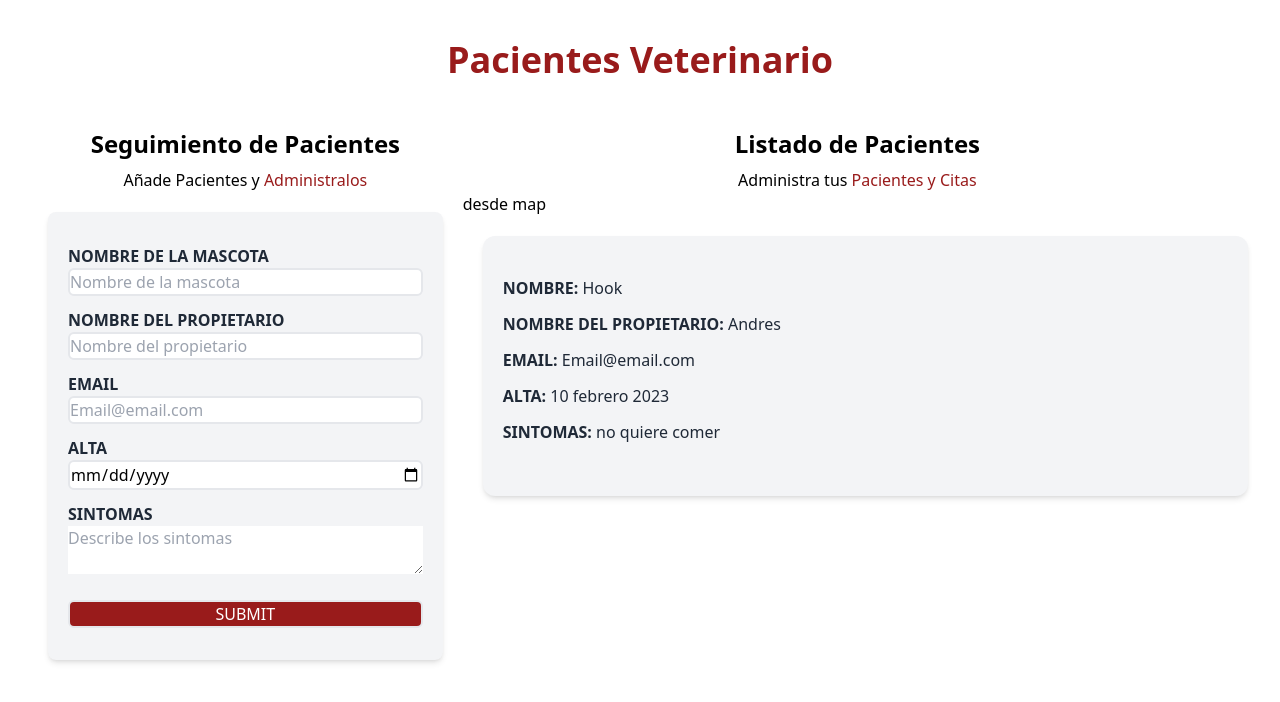
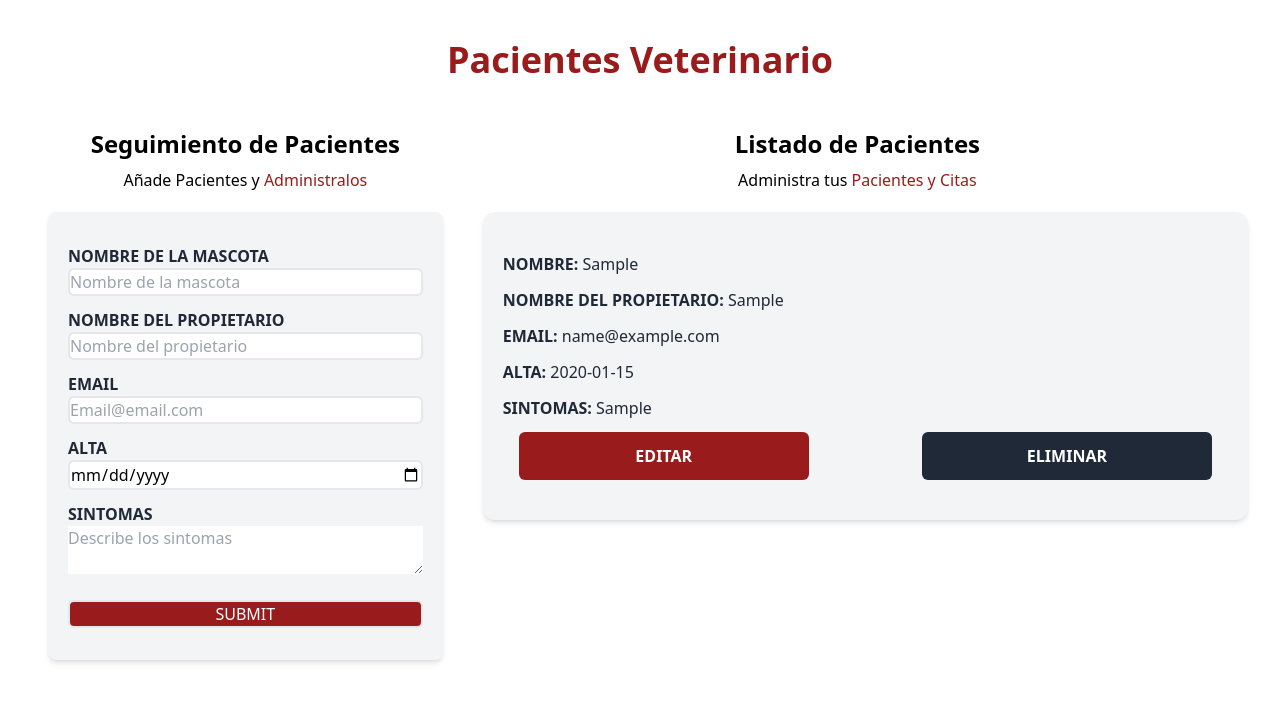
Before and after one commit to kimberlynbriceno/practicaReact, a React (Create React App) app in the folder practicareactnext/: page / in a window 1280 px wide. Both pictures are taken after typing "Sample", "Sample", "name@example.com", "2020-01-15", "Sample" into the empty fields and a click on the input 245 px from the left and 614 px from the top of the page. Shown: the top 702 px of the page. Built offline with nearby package versions, Linux system fonts and the light colour scheme.

Commit message:
cardPacientes

```diff
--- a/practicareactnext/src/App.js
+++ b/practicareactnext/src/App.js
@@ -7,6 +7,7 @@ import Pacientes from "./components/Pacientes";
 function App() {
 
       const [pacientes, setPacientes] = useState([]);
+      const [paciente, setPaciente] = useState({})
 
 
   return (
@@ -17,10 +18,13 @@ function App() {
      <div className="mt-12 md:flex">
      <Formulario
      pacientes={pacientes}
-     setPacientes={setPacientes}  />
+     setPacientes={setPacientes}
+     paciente={paciente}
+     />
 
      <Listado
-     pacientes={pacientes}/>
+     pacientes={pacientes }
+     setPaciente={setPaciente}/>
      </div>
     </div>
   );
--- a/practicareactnext/src/components/Formulario.js
+++ b/practicareactnext/src/components/Formulario.js
@@ -4,7 +4,7 @@ import Pacientes from "./Pacientes"
 
 
 
-function Formulario ({pacientes, setPacientes}) {
+function Formulario ({pacientes, setPacientes, paciente}) {
     const [nombre, setNombre] = useState("")
     const [nombrePropietario, setNombrePropietario] = useState("")
     const [email, setEmail] = useState("")
@@ -12,6 +12,18 @@ function Formulario ({pacientes, setPacientes}) {
     const [sintomas, setSintomas] = useState("")
 
     const [error, setError] = useState(false)
+
+    console.log(paciente)
+
+    const generarId = () => {
+        const random = Math.random().toString(36).substring(2)
+        const fecha = Date.now().toString(32)
+        return(
+            random + fecha
+        )
+    }
+
+
 
     const handleSubmit = (e) => {
         e.preventDefault()
@@ -30,7 +42,8 @@ function Formulario ({pacientes, setPacientes}) {
                 nombrePropietario,
                 email,
                 alta,
-                sintomas
+                sintomas,
+                id : generarId()
 
             }
             setPacientes([...pacientes, objetoPacientes])
--- a/practicareactnext/src/components/Listado.js
+++ b/practicareactnext/src/components/Listado.js
@@ -1,7 +1,7 @@
 import Pacientes from "./Pacientes";
 
 
-function Listado ({pacientes}) {
+function Listado ({pacientes, setPaciente}) {
 //   console.log(pacientes)
 
     return (
@@ -10,16 +10,19 @@ function Listado ({pacientes}) {
             <p className="text-ld text-center mt-2">Administra tus {""} <span className="text-red-800 text-bold">Pacientes y Citas</span></p>
 
 
-        {pacientes.map( (pacientes) => {
+        {pacientes.map( pacientes => {
 
              return(
-                    <h1>desde map</h1>
+                <Pacientes
+                key={pacientes.id}
+                pacientes={pacientes}
+                setPaciente={setPaciente}/>
                 )
 
         }
          )}
 
-        <Pacientes/>
+
 
 
         </div>
--- a/practicareactnext/src/components/Pacientes.js
+++ b/practicareactnext/src/components/Pacientes.js
@@ -1,21 +1,33 @@
-function Pacientes () {
+function Pacientes ({pacientes,setPaciente}) {
+    console.log(pacientes)
+
     return (
         <div className="bg-gray-100 shadow-md px-5 py-10 rounded-xl m-5 mr-1 ">
         <p className="font-bold mb-3 text-gray-800 uppercase"
         >Nombre: {""} <span
-        className="font-normal normal-case">Hook</span></p>
+        className="font-normal normal-case">{pacientes.nombre}</span></p>
         <p className="font-bold mb-3 text-gray-800 uppercase"
         >Nombre del Propietario: {""} <span
-        className="font-normal normal-case">Andres</span></p>
+        className="font-normal normal-case">{pacientes.nombrePropietario}</span></p>
         <p className="font-bold mb-3 text-gray-800 uppercase"
         >Email: {""} <span
-        className="font-normal normal-case">Email@email.com</span></p>
+        className="font-normal normal-case">{pacientes.email}</span></p>
         <p className="font-bold mb-3 text-gray-800 uppercase"
         >Alta: {""} <span
-        className="font-normal normal-case">10 febrero 2023</span></p>
+        className="font-normal normal-case">{pacientes.alta}</span></p>
         <p className="font-bold mb-3 text-gray-800 uppercase"
         >Sintomas: {""} <span
-        className="font-normal normal-case">no quiere comer</span></p>
+        className="font-normal normal-case">{pacientes.sintomas}</span></p>
+
+        <div className="flex justify-between">
+            <button type="button" onClick={(pacientes) => setPaciente}
+            className="bg-red-800 rounded-md uppercase text-white p-3 font-bold mx-4 hover:bg-red-600  w-2/5 " >
+                editar
+            </button>
+            <button type="button" className= "bg-gray-800 rounded-md uppercase text-white p-3 font-bold mx-4 hover:bg-gray-600 w-2/5  " >
+                eliminar
+            </button>
+        </div>
         </div>
      );
 }
```
